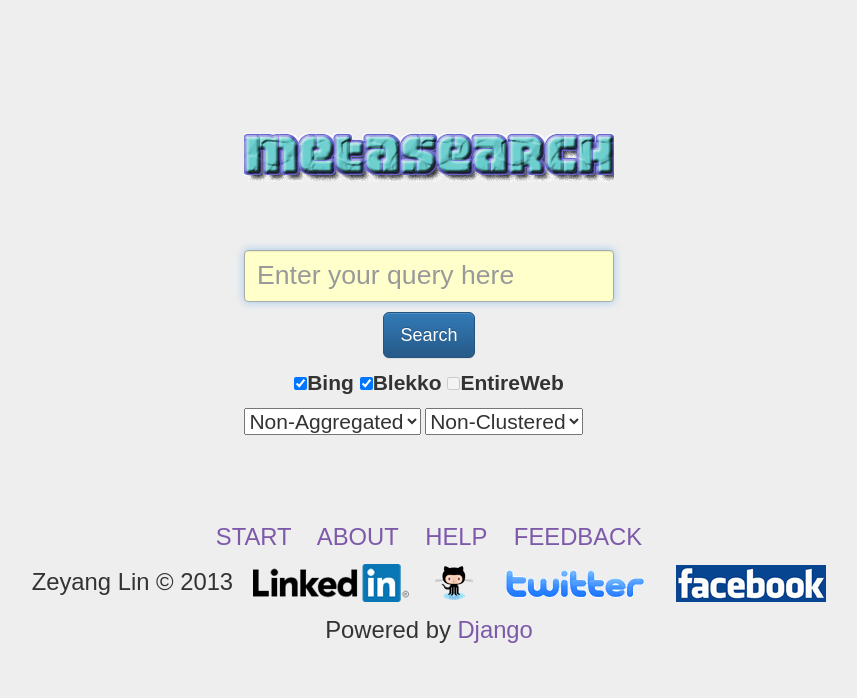
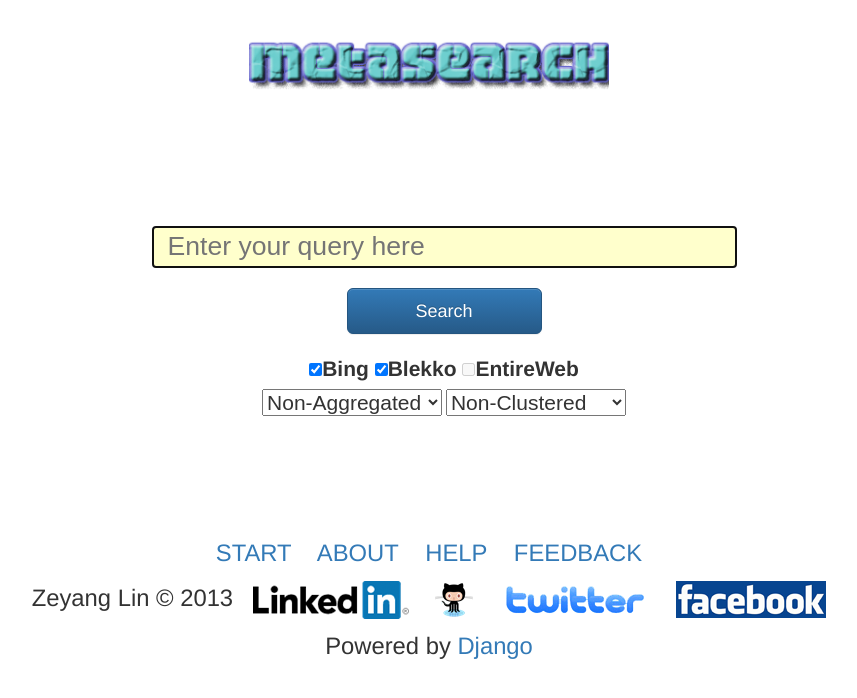
Before and after one commit to linzeyang/metasearch, a Django app: page / in a window 1280 px wide. Shown: the top 698 px of the page, without its empty margins (211-1068 px from the left). Run offline with Django 3.2, Linux system fonts and the light colour scheme; some libraries are stand-ins or nearby versions.

Commit message:
apply Bootstrap grid style and remove most custom style; adjust remaining custom style

```diff
--- a/static/style.css
+++ b/static/style.css
@@ -1,91 +1,58 @@
 @charset "utf-8";
-
-img {
-	border: 0px;
-}
-
-a:link {
-	text-decoration: none;
-	color: #7D59AA;
-}
-a:hover {
-	text-decoration: underline;
-	color: #039;
-}
-a:visited {
-	color: #7D59AA;
-}
-a:active {
-	text-decoration:underline;
-	color: #7D59AA;
-}
-
-body {
-	margin: 0px;
-	background-color: #EEE;
-}
-
-#mainwrapper {
-	margin: 0px auto;
-	max-width: 980px;
-    padding: 0px;
-	font-family: Arial, san-serif;
-}
-
-#logo {
-    display: block;
-    margin: 90px auto 30px;
-}
-
-#logo_small {
-
-}
 
 .error {
     color: #F00;
     font-weight: bold;
 }
 
+#logo_small {
+    position: absolute;
+    left: 80px;
+    top: 35px;
+}
+
 /* Form style begin */
+form.start {
+    margin-top: 100px;
+}
 
-#form_search {
-    max-width: 370px;
-    margin: 0 auto;
+form.start #row_input_query {
+    margin-bottom: 20px;
+}
+
+form.results {
+    margin-top: 30px;
 }
 
 #input_query {
     border: 1px solid #AAA;
     height: auto;
     background: #FFC;
-    margin-top: 10px;
-    margin-bottom: 10px;
     font-family: Arial, san-serif;
     font-size: 1.9em;
 }
 
-#button_search {
-    display: block;
-    margin: 10px auto;
-}
-
 #checkboxes {
-    height: auto;
+    margin-top: 20px;
     text-align: center;
     font-size: 1.5em;
 }
 
+#selects {
+    text-align: center;
+}
+
 select {
-    text-align: center;
-    margin: 5px auto;
+    width: 180px;
     font-family: Arial, san-serif;
     font-size: 1.5em;
 }
 
-#checkboxes {
+/* Form style finish */
 
+.pagelist {
+    font-size: 1.5em;
 }
-
-/* Form style finish */
 
 /* Item List style begin */
 ul {
@@ -113,7 +80,7 @@
 
 /* Footer style begin */
 #footer {
-    margin-top: 60px;
+    margin-top: 100px;
     font-size: 1.7em;
 }
 /* Footer style finish */
--- a/templates/base.html
+++ b/templates/base.html
@@ -9,37 +9,39 @@
     <script src="//ajax.googleapis.com/ajax/libs/jquery/1.10.2/jquery.min.js"></script>
     <!-- <script src="//ajax.googleapis.com/ajax/libs/jqueryui/1.10.3/jquery-ui.min.js"></script> -->
     <script src="/static/script.js"></script>
+    {% block local_head_script %}{% endblock %}
 
     <link rel="stylesheet" href="//netdna.bootstrapcdn.com/bootstrap/3.0.0/css/bootstrap.min.css">
     <link rel="stylesheet" href="//netdna.bootstrapcdn.com/bootstrap/3.0.0/css/bootstrap-theme.min.css">
     <!-- <link rel="stylesheet" href="//code.jquery.com/ui/1.10.3/themes/smoothness/jquery-ui.min.css" /> -->
     <link rel="stylesheet" href="/static/style.css" />
+    {% block local_head_style %}{% endblock %}
 
     <title>{% block title %}Template Page{% endblock %}</title>
   </head>
 
   <body>
-    <div id="mainwrapper">
+    <div class="container" id="mainwrapper">
 
       {% block content %}
         <h1>content placeholder</h1>
       {% endblock %}
 
-      <div id="footer" align="center">
-        <p>
+      <div id="footer">
+        <p class="text-center">
           <a href="/">START</a>&nbsp;&nbsp;&nbsp;
           <a href="/about/">ABOUT</a>&nbsp;&nbsp;&nbsp;
           <a href="/help/">HELP</a>&nbsp;&nbsp;&nbsp;
           <a href="mailto:zeyanglin2013@gmail.com?subject=Feedback">FEEDBACK</a>
         </p>
-        <p>
+        <p class="text-center">
           Zeyang Lin&nbsp;&copy;&nbsp;2013&nbsp;&nbsp;
           <a href="http://www.linkedin.com/in/zeyanglin" target="_blank"><img src="/static/linkedin.png" alt="LinkedIn" /></a>&nbsp;&nbsp;&nbsp;
           <a href="https://github.com/linzeyang" target="_blank"><img src="/static/github.png" alt="Github" /></a>&nbsp;&nbsp;&nbsp;
           <a href="https://twitter.com/zeyanglin" target="_blank"><img src="/static/twitter.png" alt="Twitter" /></a>&nbsp;&nbsp;&nbsp;
           <a href="https://www.facebook.com/linzeyang" target="_blank"><img src="/static/facebook.png" alt="Facebook" /></a><br />
         </p>
-        <p>Powered by <a href="https://www.djangoproject.com" target="_blank">Django</a></p>
+        <p class="text-center">Powered by <a href="https://www.djangoproject.com" target="_blank">Django</a></p>
       </div>
 
     </div>
--- a/templates/start.html
+++ b/templates/start.html
@@ -10,17 +10,28 @@
 
 {% block content %}
 
-<img src="/static/logo.png" id="logo" alt="MetaSearch" />
+<div class="row">
+  <img src="/static/logo.png" class="img-responsive col-md-4 col-md-offset-4" id="logo" alt="MetaSearch" />
+</div>
 
-<form id="form_search" class="form-signin start" action="/search/" method="get">
-  <input type="text" name="query" id="input_query" class="form-control" maxlength="100" placeholder="Enter your query here" autofocus />
-  <input type="submit" id="button_search" class="btn btn-lg btn-primary" value="Search" />
-  <div id="checkboxes">
+<form id="form_search" class="container start" action="/search/" method="get">
+  <div class="row" id="row_input_query">
+    <input type="text" name="query" id="input_query" class="col-md-6 col-md-offset-3"
+      maxlength="100" placeholder="Enter your query here" autofocus />
+  </div>
+
+  <div class="row">
+    <input type="submit" id="button_search" class="btn btn-lg btn-primary col-md-2 col-md-offset-5" value="Search" />
+  </div>
+
+  <div class="row" id="checkboxes">
     <input type="checkbox" name="bing" id="box_bing" checked="checked" /><label for="box_bing">Bing</label>
     <input type="checkbox" name="blekko" id="box_blekko" checked="checked" /><label for="box_blekko">Blekko</label>
     <!-- EntireWeb is temporarily disabled as its API is not available occasionally -->
     <input type="checkbox" name="entweb" id="box_entweb" title="Currently Disabled" disabled /><label for="box_entweb">EntireWeb</label><br />
   </div>
+
+  <div class="row" id="selects">
     <select name="aggr" id="select_aggr">
       <option value="false" selected="selected">Non-Aggregated</option>
       <option value="true">Aggregated</option>
@@ -29,6 +40,7 @@
       <option value="false" selected="selected">Non-Clustered</option>
       <option value="true">Clustered</option>
     </select>
+  </div>
 </form>
 
 {% if errors %}
```
Also changed, not shown: templates/500.html (+13 -7 lines), templates/results_aggr.html (+11 -5 lines), templates/results_nonaggr.html (+11 -4 lines). Lines whose indentation alone changed are shown as unchanged.
